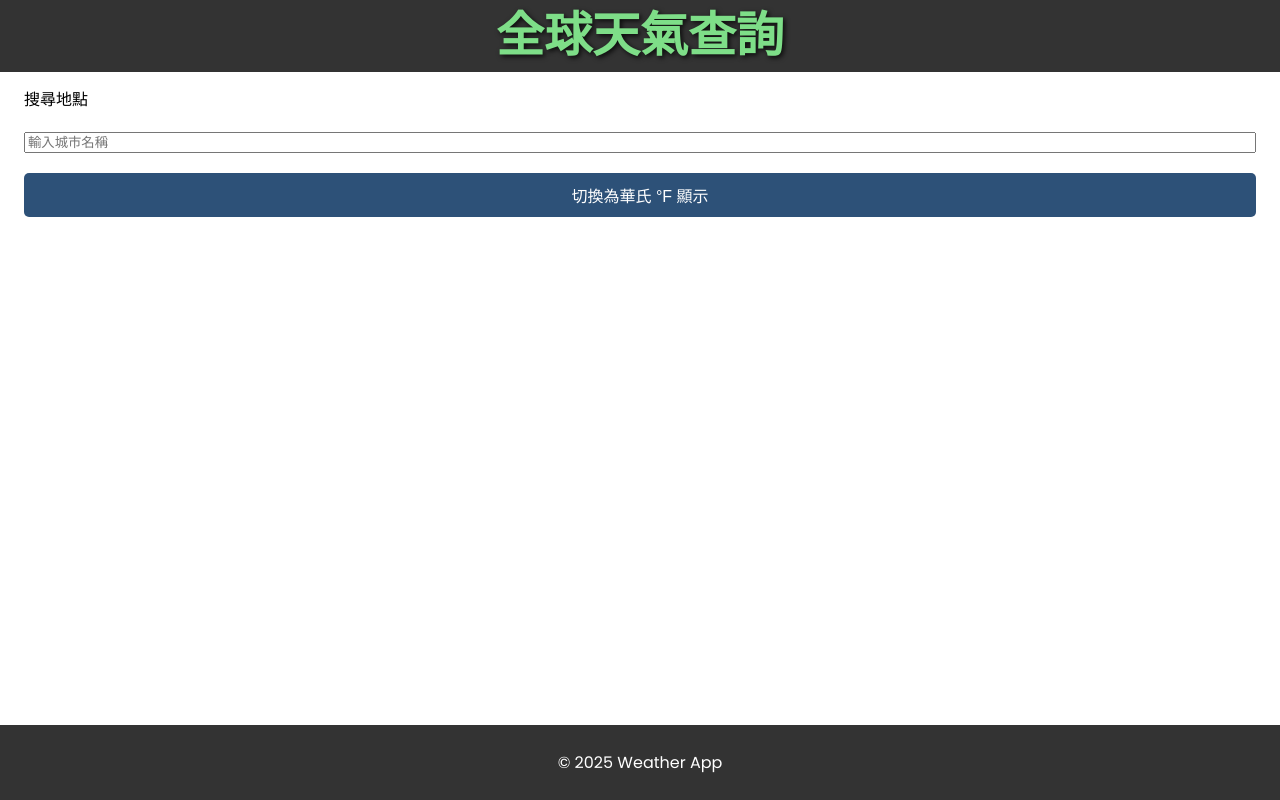
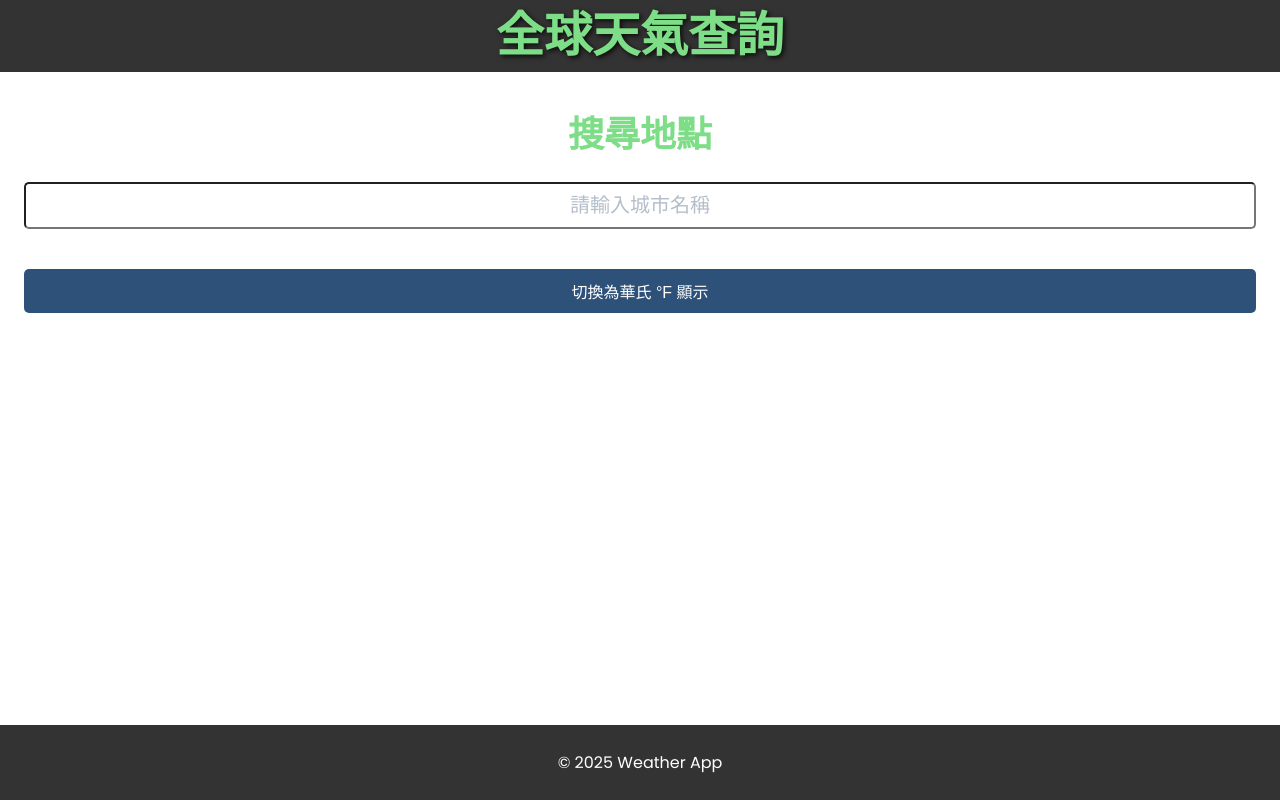
Before and after one commit to seraphimboyi/weather-dashboard, a React (Vite) app: page / in a window 1280 px wide. Built offline with nearby package versions, Linux system fonts and the light colour scheme.

Commit message:
update: adjust `SearchLocation` structure and add temperature unit toggle
- 調整 `SearchLocation` 元件的結構與樣式
- 優化 UI 排版，提高使用者體驗

```diff
--- a/src/components/DashBoard/SearchLocation/index.tsx
+++ b/src/components/DashBoard/SearchLocation/index.tsx
@@ -1,11 +1,13 @@
 import { useEffect, useRef, useState } from "react";
 import { type LocationResult } from "../../../types/weatherApi";
+import { Title, Container, InputWrapper, Input, Ul, Li } from "./styled";
 
 type SearchLocationProps = {
   searchQuery: string;
   setSearchQuery: (query: string) => void;
   setLatitude: (lat: number) => void;
   setLongitude: (lon: number) => void;
+  setCityName: (name: string) => void;
 };
 
 const SearchLocation: React.FC<SearchLocationProps> = ({
@@ -13,16 +15,17 @@ const SearchLocation: React.FC<SearchLocationProps> = ({
   setSearchQuery,
   setLatitude,
   setLongitude,
+  setCityName,
 }) => {
   const [locations, setLocations] = useState<LocationResult[]>([]);
-  const [showSuggestions, setShowSuggestions] = useState<boolean>(true); // 控制提示列表顯示
+  const [showSuggestions, setShowSuggestions] = useState<boolean>(true);
 
   const inputRef = useRef<HTMLInputElement | null>(null);
 
   // 監聽輸入框變化，搜尋地點
   useEffect(() => {
     if (searchQuery.length < 2) {
-      setLocations([]); // 清空搜尋結果
+      setLocations([]);
       return;
     }
 
@@ -35,7 +38,7 @@ const SearchLocation: React.FC<SearchLocationProps> = ({
 
         const data = await response.json();
         setLocations(data.results || []);
-        setShowSuggestions(true); // 當 API 有結果時才顯示提示
+        setShowSuggestions(true);
       } catch (error) {
         console.error("搜尋地點時發生錯誤:", error);
       }
@@ -45,41 +48,44 @@ const SearchLocation: React.FC<SearchLocationProps> = ({
   }, [searchQuery]);
 
   return (
-    <>
-      <h2>搜尋地點</h2>
-      <input
-        ref={inputRef}
-        type="text"
-        placeholder="輸入城市名稱"
-        value={searchQuery}
-        onChange={(e) => setSearchQuery(e.target.value)}
-        onFocus={() => setShowSuggestions(true)} // 當獲取焦點時，顯示提示
-        onBlur={() => setTimeout(() => setShowSuggestions(false), 200)} // 失去焦點後延遲隱藏，以防止點擊時立即消失
-      />
+    <Container>
+      <Title>搜尋地點</Title>
+      <InputWrapper>
+        <Input
+          ref={inputRef}
+          type="text"
+          placeholder="請輸入城市名稱"
+          value={searchQuery}
+          onChange={(e) => setSearchQuery(e.target.value)}
+          onFocus={() => setShowSuggestions(true)}
+          onBlur={() => setTimeout(() => setShowSuggestions(false), 200)}
+        />
+      </InputWrapper>
 
       {/* 搜尋結果列表 */}
       {showSuggestions && locations.length > 0 && (
-        <ul>
+        <Ul>
           {locations.map((location) => (
-            <li
+            <Li
               key={location.id}
               onClick={() => {
                 setLatitude(location.latitude);
                 setLongitude(location.longitude);
+                setCityName(location.name);
                 setSearchQuery("");
-                setShowSuggestions(false); // 選擇後隱藏建議
+                setShowSuggestions(false);
                 setTimeout(() => {
                   inputRef.current?.blur();
                 }, 100);
               }}
             >
-              {location.name}, {location.country} ({location.latitude},{" "}
+              {location.name}, {location.country} ({location.latitude},
               {location.longitude})
-            </li>
+            </Li>
           ))}
-        </ul>
+        </Ul>
       )}
-    </>
+    </Container>
   );
 };
 
--- a/src/components/DashBoard/SearchLocation/styled.tsx
+++ b/src/components/DashBoard/SearchLocation/styled.tsx
@@ -0,0 +1,65 @@
+import styled from "styled-components";
+import {
+  ExtraLarge,
+  Desktop,
+  Tablet,
+  Mobile,
+} from "../../../styles/breakpoints";
+
+export const Container = styled.div`
+  display: flex;
+  flex-direction: column;
+  align-items: center;
+  justify-content: center;
+  row-gap: 20px;
+  padding: 20px 0px;
+`;
+
+export const Title = styled.h2`
+  font-size: 36px;
+  font-weight: bold;
+  color: #7ede88;
+`;
+
+export const InputWrapper = styled.div`
+  display: flex;
+  justify-content: center;
+  align-items: center;
+  width: 100%;
+`;
+
+export const Input = styled.input`
+  width: 100%;
+  border-radius: 5px;
+  padding: 10px;
+  font-size: 20px;
+  text-align: center;
+
+  &::placeholder {
+    color: #b4beca; /* ✅ 讓 placeholder 也能適應背景 */
+  }
+
+  &:focus {
+    outline: none;
+    border: 1px solid rgba(134, 30, 30, 0.8);
+    background: #b4beca;
+  }
+`;
+
+export const Ul = styled.ul`
+  display: flex;
+  flex-direction: column;
+  row-gap: 4px;
+  border-radius: 5px;
+  border: 1px solid #b4beca;
+  padding: 10px;
+`;
+
+export const Li = styled.li`
+  font-size: 18px;
+  border-bottom: 1px solid #b4beca;
+  cursor: pointer;
+  &:hover {
+    color: #86201e;
+  }
+`;
```
